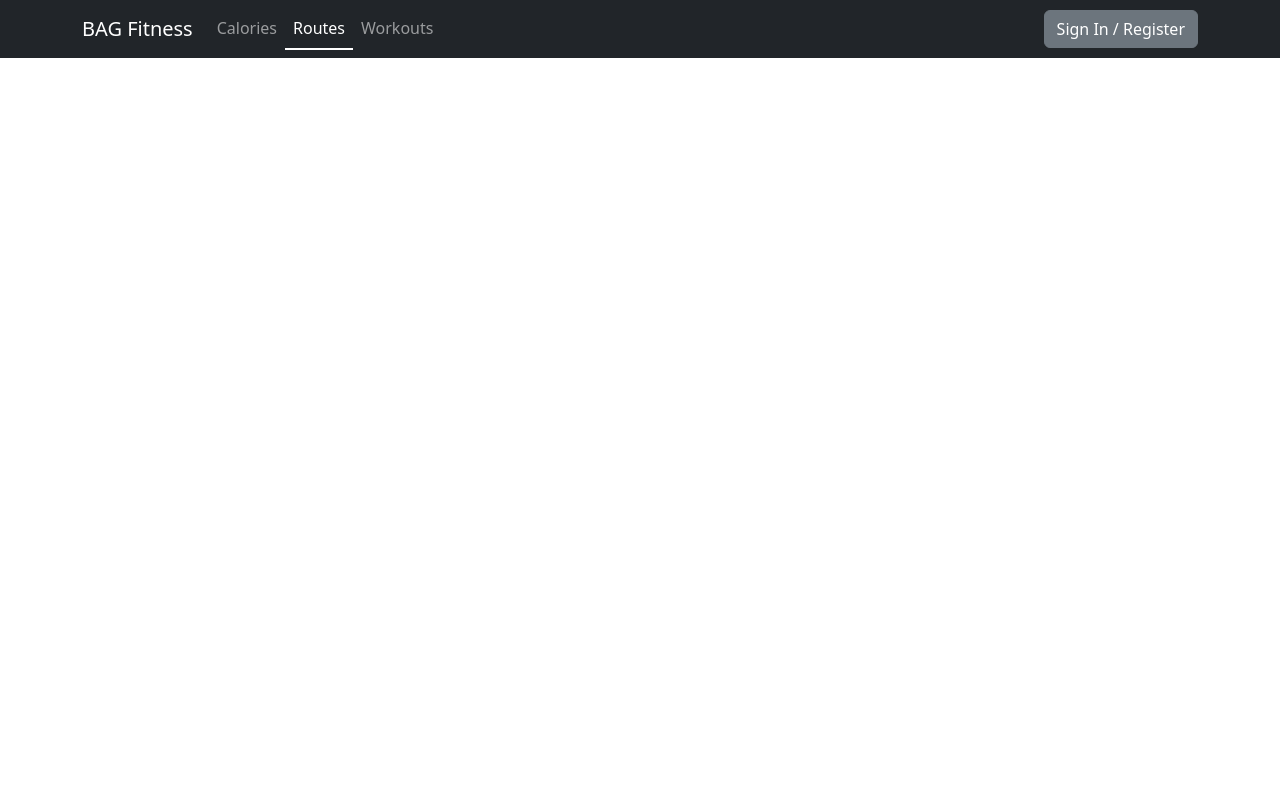
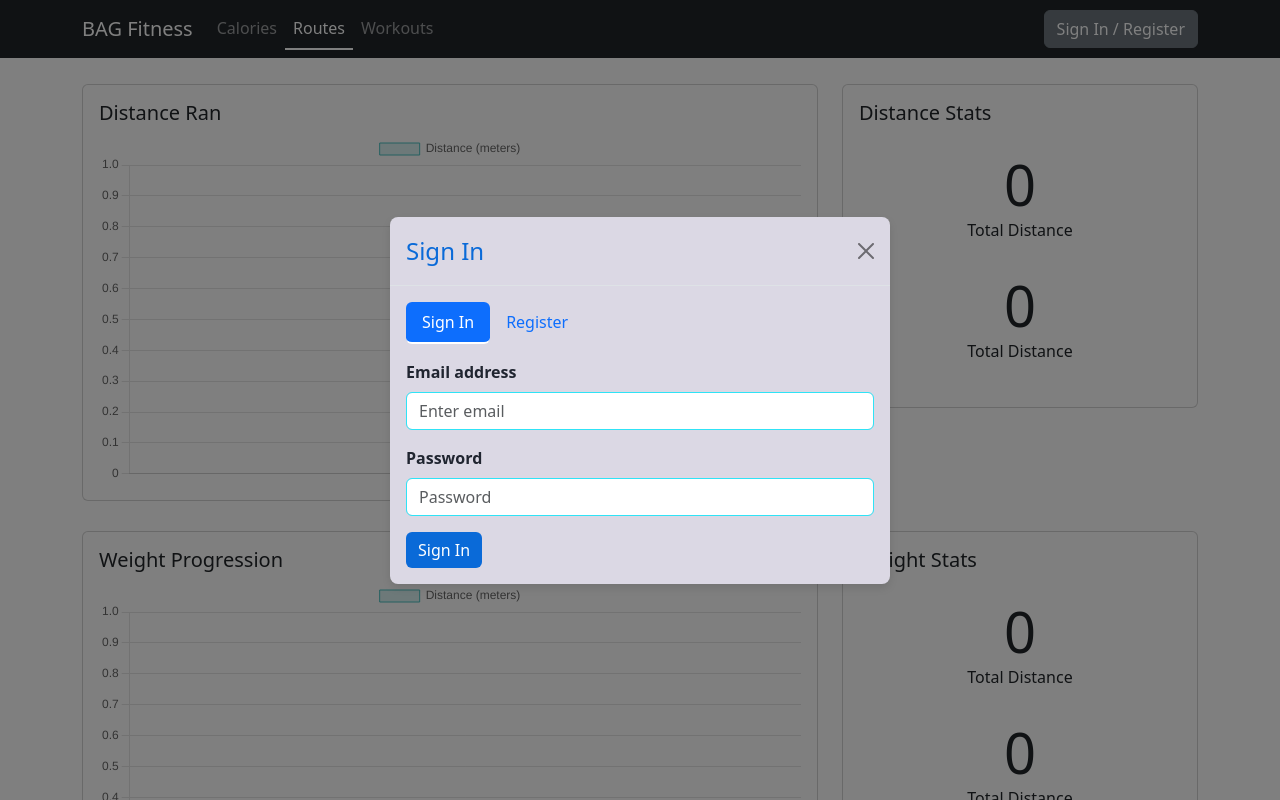
Before and after one commit to GeorgeCeney/fitness-app, a React app in the folder client/: page /routes/run-analytics in a window 1280 px wide. Shown: the top 800 px of the page. Built offline with nearby package versions, Linux system fonts and the light colour scheme.

Commit message:
analysis page undergoing development

```diff
--- a/client/package.json
+++ b/client/package.json
@@ -30,6 +30,7 @@
     "browserslist": "^4.18.1",
     "camelcase": "^6.2.1",
     "case-sensitive-paths-webpack-plugin": "^2.4.0",
+    "chart.js": "^3.0.0",
     "css-loader": "^6.5.1",
     "css-minimizer-webpack-plugin": "^3.2.0",
     "dotenv": "^10.0.0",
@@ -58,6 +59,7 @@
     "react-big-calendar": "^1.10.1",
     "react-bootstrap": "^2.10.1",
     "react-calendar": "^4.8.0",
+    "react-chartjs-2": "^5.2.0",
     "react-datepicker": "^6.1.0",
     "react-dom": "^18.2.0",
     "react-icons": "^5.0.1",
--- a/client/src/App.jsx
+++ b/client/src/App.jsx
@@ -10,7 +10,7 @@ import { ThemeProvider } from '@mui/material';
 import theme from './theme';
 import CreateWorkout from './components/Workout/CreateWorkout/CreateWorkout';
 import { AuthProvider } from './components/AuthContext/AuthContext';
-import PreviousRoutes from './components/Route/PreviousRoutes/PreviousRoutes';
+import RunAnalytics from './components/Route/RunAnalytics/RunAnalytics';
 
 
 function App() {
@@ -30,7 +30,7 @@ function App() {
 
               <Route path="/routes" element={<RoutePlanner />}/>
               <Route path="/routes/save-route" element={<SaveRoute />}/>
-              <Route path="/routes/previous-routes" element={<PreviousRoutes/>}/>
+              <Route path="/routes/run-analytics" element={<RunAnalytics/>}/>
             </Routes>
           </div>
         </Router>
--- a/client/src/components/Route/PreviousRoutes/PreviousRoutes.jsx
+++ /dev/null
@@ -1,51 +0,0 @@
-import { useEffect, useState } from "react";
-import axios from 'axios';
-import { useAuth } from "../../AuthContext/AuthContext";
-import { ListGroup, Card, Button, Table, Container } from "react-bootstrap";
-import { Grid } from "@mui/material";
-import RunCard from "./RunCard";
-
-const backendUrl = "http://localhost:3001/routes";
-
-const PreviousRoutes = () => {
-    const { token } = useAuth();
-    const [previousRuns, setPreviousRuns] = useState([])
-
-    useEffect(() => {
-        const fetchRunData = async () => {
-            const response = await axios.get(`${backendUrl}/previous-routes`, {
-                headers: {
-                  Authorization: `${token}`,
-                },
-            });
-            console.log('Previous Routes:', response.data.results);
-            return response.data.results
-        }
-        fetchRunData().then(setPreviousRuns);
-    }, []);
-
-    if (previousRuns.length > 0) {
-        return (
-            <Container>
-                <Grid className="my-4" justifyContent="space-evenly" container rowSpacing={3} columnSpacing={{ xs: 1, sm: 2, md: 3 }}>
-                    {previousRuns.map((run) => (
-                        <Grid item>
-                            <RunCard
-                                name={run.run_name}
-                                createdAt={run.created_at}
-                                routeImage={run.route_image}
-                            />
-                        </Grid>
-                    ))}
-                </Grid>
-            </Container>
-        )
-    } else {
-        return (
-            <p>No previous runs: no runs have been saved on your account</p>
-        )
-    }
-
-
-};
-export default PreviousRoutes;
--- a/client/src/components/Route/PreviousRoutes/RunCard.jsx
+++ /dev/null
@@ -1,20 +0,0 @@
-import { ListGroup, Card, Button, Table } from "react-bootstrap";
-
-const RunCard = (props) => {
-    return (
-        <Card style={{ width: '18rem' }}>
-            <Card.Img variant="top" />
-            <Card.Body>
-                <Card.Title>{props.name}</Card.Title>
-                <Card.Subtitle>{props.createdAt}</Card.Subtitle>
-                <Card.Text>
-                    Some quick example text to build on the card title and make up the
-                    bulk of the card's content.
-                </Card.Text>
-                <Button variant="primary">Go somewhere</Button>
-            </Card.Body>
-        </Card>
-    )
-}
-
-export default RunCard;
--- /dev/null
+++ b/client/src/components/Route/RunAnalytics/DistanceRanChart.jsx
@@ -0,0 +1,41 @@
+import React, { useEffect, useRef } from 'react';
+import Chart from 'chart.js/auto';
+
+const DistanceRanChart = ({ data }) => {
+    const chartRef = useRef(null);
+
+    useEffect(() => {
+        const ctx = chartRef.current.getContext('2d');
+
+        // Initialize Chart.js instance
+        const myChart = new Chart(ctx, {
+            type: 'line',
+            data: {
+                labels: data.labels,
+                datasets: [{
+                    label: 'Distance (meters)',
+                    data: data.values,
+                    backgroundColor: 'rgba(75, 192, 192, 0.2)',
+                    borderColor: 'rgba(75, 192, 192, 1)',
+                    borderWidth: 1
+                }]
+            },
+            options: {
+                scales: {
+                    y: {
+                        beginAtZero: true
+                    }
+                }
+            }
+        });
+
+        // Cleanup on unmount
+        return () => {
+            myChart.destroy();
+        };
+    }, [data]);
+
+    return <canvas ref={chartRef} />;
+};
+
+export default DistanceRanChart;
--- /dev/null
+++ b/client/src/components/Route/RunAnalytics/RunAnalytics.jsx
@@ -0,0 +1,129 @@
+import React, { useState, useEffect } from 'react';
+import DistanceRanChart from './DistanceRanChart';
+import { Card, Container, Col, Row } from 'react-bootstrap';
+import { useLocation } from 'react-router-dom';
+import { useAuth } from '../../AuthContext/AuthContext';
+import LoginRegisterModal from '../../LoginRegister/LoginRegisterModal';
+import axios from 'axios';
+
+const backendUrl = "http://localhost:3001/routes";
+
+const RunAnalytics = () => {
+    const { token } = useAuth();
+    const [modalShow, setModalShow] = useState(false);
+    const { state } = useLocation()
+    const [previousRuns, setPreviousRuns] = useState([])
+
+    useEffect(() => {
+        if (token == null) {
+          setModalShow(true)
+        } else {
+            if (state == null) {
+                const fetchRunData = async () => {
+                    const response = await axios.get(`${backendUrl}/previous-routes`, {
+                        headers: {
+                          Authorization: `${token}`,
+                        },
+                    });
+                    console.log('Previous Routes:', response.data.results);
+                    return response.data.results
+                }
+                fetchRunData().then(setPreviousRuns);
+            } else {
+                setPreviousRuns(state)
+            }
+        }
+      }, [token])
+
+    function dateLabel(runs) {
+        const result = [];
+        runs.map((run) => {
+            let dateObject = new Date(run.created_at);
+            let dateString = dateObject.toDateString() + " " + dateObject.getHours() + ":" + dateObject.getMinutes()
+            result.push(dateString)
+
+        })
+        return result;
+
+    }
+
+    function distanceEachRun(runs) {
+        const result = [];
+        runs.map((run) => {
+            result.push(run.run_total_distance)
+        })
+        return result;
+    }
+
+    const chartData = {
+        labels: dateLabel(previousRuns),
+        values: distanceEachRun(previousRuns)
+    };
+
+    return (
+        <Container>
+            <Row className="my-4">
+                <Col xs={8}>
+                    <Card>
+                    <Card.Body>
+                    <Card.Title>Distance Ran</Card.Title>
+                        <div>
+                            <DistanceRanChart data={chartData} />
+                        </div>
+                    </Card.Body>
+                    </Card>
+                </Col>
+                <Col>
+                    <Card>
+                        <Card.Body>
+                        <Card.Title className='mb-4'>Distance Stats</Card.Title>
+                        <div className="stats mt-3 text-center">
+                            <Row className="mb-4">
+                                <div className="stat-value font-weight-bold display-4">{0}</div>
+                                <div className="stat-label">Total Distance</div>
+                            </Row>
+                            <Row className="mb-4">
+                                <div className="stat-value font-weight-bold display-4">{0}</div>
+                                <div className="stat-label">Total Distance</div>
+                            </Row>
+                        </div>
+                        </Card.Body>
+                    </Card>
+                </Col>
+            </Row>
+            <Row>
+                <Col xs={8}>
+                    <Card>
+                    <Card.Body>
+                    <Card.Title>Weight Progression</Card.Title>
+                        <div>
+                            <DistanceRanChart data={chartData} />
+                        </div>
+                    </Card.Body>
+                    </Card>
+                </Col>
+                <Col>
+                    <Card>
+                        <Card.Body>
+                        <Card.Title className='mb-4'>Weight Stats</Card.Title>
+                        <div className="stats mt-3 text-center">
+                            <Row className="mb-4">
+                                <div className="stat-value font-weight-bold display-4">{0}</div>
+                                <div className="stat-label">Total Distance</div>
+                            </Row>
+                            <Row className="mb-4">
+                                <div className="stat-value font-weight-bold display-4">{0}</div>
+                                <div className="stat-label">Total Distance</div>
+                            </Row>
+                        </div>
+                        </Card.Body>
+                    </Card>
+                </Col>
+            </Row>
+            <LoginRegisterModal show={modalShow} handleClose={() => setModalShow(false)} />
+        </Container>
+
+    );
+};
+
+export default RunAnalytics;
--- a/client/src/pages/Routes/RoutePlanner.jsx
+++ b/client/src/pages/Routes/RoutePlanner.jsx
@@ -2,12 +2,52 @@ import Map from "../../components/Map/Map";
 import { Button, Card, Col, Container, Row, Alert } from "react-bootstrap";
 import './RoutePlanner.css';
 import { useNavigate } from "react-router-dom";
+import { useEffect, useState } from "react";
+import { useAuth } from "../../components/AuthContext/AuthContext";
+import LoginRegisterModal from "../../components/LoginRegister/LoginRegisterModal";
+import axios from "axios";
+
+const backendUrl = "http://localhost:3001/routes";
 
 const RoutePlanner = () => {
   const navigate = useNavigate();
+  const { token } = useAuth();
+  const [modalShow, setModalShow] = useState(false);
+  const [previousRuns, setPreviousRuns] = useState([])
 
-  const handleViewPreviousRuns = () => {
-    navigate('/routes/previous-routes')
+  useEffect(() => {
+    if (token == null) {
+      setModalShow(true)
+    } else {
+        const fetchRunData = async () => {
+            const response = await axios.get(`${backendUrl}/previous-routes`, {
+                headers: {
+                  Authorization: `${token}`,
+                },
+            });
+            console.log('Previous Routes:', response.data.results);
+            return response.data.results
+        }
+        fetchRunData().then(setPreviousRuns);
+    }
+  }, [token])
+
+  const handleViewRunAnalytics = () => {
+    navigate('/routes/run-analytics', { state: previousRuns })
+  }
+
+  let monthRunsNum = previousRuns.length
+  let monthTotalDistance = 0
+  let monthTotalDistanceString = 0
+
+  for (const run of previousRuns) {
+    monthTotalDistance += run.run_total_distance
+  }
+
+  if (monthTotalDistance >= 1000) {
+    monthTotalDistanceString = (monthTotalDistance / 1000).toFixed(2) + "km";
+  } else {
+    monthTotalDistanceString = monthTotalDistance + "m";
   }
 
   return (
@@ -21,15 +61,15 @@ const RoutePlanner = () => {
               <div className="stats mt-3">
                 <Row className="text-center">
                   <Col xs={6} className="mb-4">
-                    <div className="stat-value font-weight-bold display-4">{0}</div>
+                    <div className="stat-value font-weight-bold display-4">{monthRunsNum}</div>
                     <div className="stat-label">Runs</div>
                   </Col>
                   <Col xs={6} className="mb-4">
-                    <div className="stat-value font-weight-bold display-4">{0}km</div>
+                    <div className="stat-value font-weight-bold display-4">{monthTotalDistanceString}</div>
                     <div className="stat-label">Total Distance</div>
                   </Col>
                 </Row>
-                <Button id="ViewPreviousRunsButton" onClick={handleViewPreviousRuns}>View Previous Runs</Button>
+                <Button id="ViewRunAnalytics" onClick={handleViewRunAnalytics}>View Analytics</Button>
               </div>
             </Card.Body>
           </Card>
@@ -79,6 +119,7 @@ const RoutePlanner = () => {
 
         </Col>
       </Row>
+      <LoginRegisterModal show={modalShow} handleClose={() => setModalShow(false)} />
     </Container>
   );
 };
```
Also changed, not shown: 2 other files (tests, documents, lock files or other folders).
